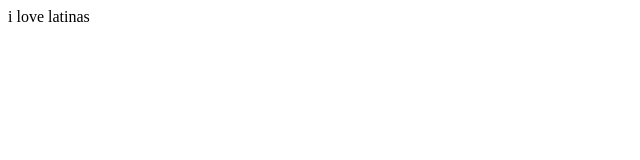
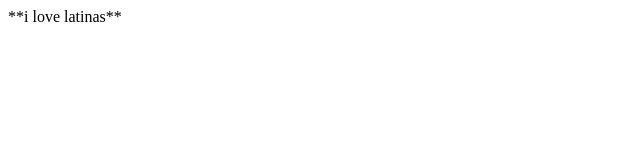
Before and after one commit to Bartolon1/Bartolon1.github.io, a plain HTML site: page index.html in a window 1280 px wide. Shown: the full height of the page, 0-640 px from the left. Drawn offline with Linux system fonts and the light colour scheme.

Commit message:
Update index.html

```diff
--- a/index.html
+++ b/index.html
@@ -3,7 +3,7 @@
 <head>
 </head>
 <body>
-i love latinas
+**i love latinas**
  </H1>
  </body>
  </html>
```
